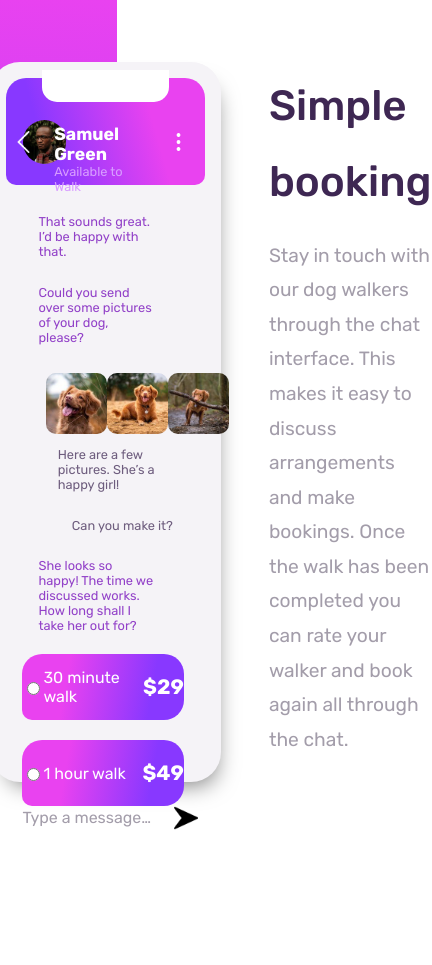
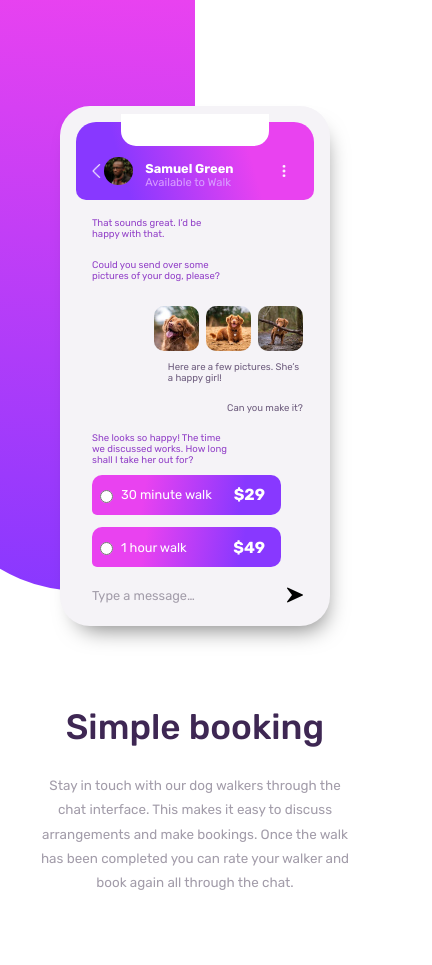
Before and after one commit to Cybronel/chat-app-site, a plain HTML site: page index.html in a window 390 px wide. Shown: the whole page, 432 px wide, since content can reach past the window. Before the commit the page ends 844 px from the top, so only its background shows below. Drawn offline with Linux system fonts and the light colour scheme.

Commit message:
made it responsive for 375px screens

```diff
--- a/index.html
+++ b/index.html
@@ -7,10 +7,12 @@
   <link rel="icon" type="image/png" sizes="32x32" href="./images/favicon-32x32.png">
   <link rel="stylesheet" href="styles.css">
   <link rel="stylesheet" href="attribution_styles.css">
+  <link rel="stylesheet" href="mediaq.css">
   <title>Frontend Mentor | Chat app site</title>
 </head>
 <body>
   <div class="bg-shape"></div>
+  <div class="bg-shape2"></div>
   <div class="phone">
     <div class="notch"></div>
     <div class="contact">
@@ -37,7 +39,7 @@
       <p class="option-desc">30 minute walk</p>
       <p class="price">$29</p>
     </div>
-    <div class="option">
+    <div class="option option2">
       <input type="radio" class="radio">
       <p class="option-desc">1 hour walk</p>
       <p class="price">$49</p>
--- /dev/null
+++ b/mediaq.css
@@ -0,0 +1,108 @@
+@media (max-width: 1030px) {
+    body {
+        flex-flow: column nowrap;
+        height: calc(100vh + 14rem);
+    }
+
+    .bg-shape {
+        width: 70%;
+        height: 70%;
+    }
+
+    .bg-shape2 {
+        display: none;
+    }
+
+    .phone {
+        margin: 0 auto;
+        width: 270px;
+        height: 520px;
+    }
+
+    .contact {
+        height: 11%;
+    }
+
+    section {
+        width: 20rem;
+        height: 30%;
+        margin-top: -2rem;
+        text-align: center;
+
+    }
+
+    .title {
+        font-size: 2.2rem;
+    }
+
+    .text {
+        font-size: 0.7em;
+    }
+
+    /* phone style */
+
+    .contact {
+        margin-bottom: 0.5rem;
+    }
+
+    .name {
+        font-size: 0.8rem;
+        width: 7rem;
+        margin-left: 0.7rem;
+    }
+
+    .status {
+        font-size: 0.7rem;
+        width: 7rem;
+        margin-left: 0.7rem;
+    }
+
+    .message {
+        font-size: 0.6rem;
+    }
+
+    .message1,
+    .message2,
+    .message5 {
+        margin-left: 2rem;
+    }
+
+    .images,
+    .message3,
+    .message4 {
+        margin-right: 1.7rem;
+    }
+
+    .dog {
+        width: 2.8rem;
+    }
+
+    .option {
+        height: 2.5rem;
+        margin-top: 0;
+        border-radius: 10px 10px 10px 5px;
+    }
+
+    .option-desc {
+        font-size: 0.8rem;
+    }
+
+    .price {
+        font-size: 1rem;
+        margin-right: 1rem;
+    }
+
+    .radio {
+        margin-left: 0.5rem;
+        margin-right: 0.5rem;
+    }
+
+    .empty {
+        font-size: 0.8rem;
+    }
+
+    .send {
+        height: 1rem;
+    }
+
+}
--- a/styles.css
+++ b/styles.css
@@ -39,6 +39,8 @@ body {
     margin: 0;
     border: 0;
     height: 100vh;
+    width: 100vw;
+    overflow-x: hidden;
 
     display: flex;
     flex-flow: row nowrap;
@@ -53,6 +55,16 @@ body {
     left: -20%;
     width: 50%;
     height: 90%;
+    z-index: -1;
+}
+
+.bg-shape2 {
+    position: absolute;
+    bottom: 0;
+    right: -20%;
+    width: 50%;
+    height: 90%;
+    z-index: -1;
 }
 
 .phone {
@@ -84,6 +96,12 @@ h1 {
 .bg-shape {
     background: linear-gradient(184deg, rgba(233,66,240,1) 0%, rgba(136,56,255,1) 100%);
     border-radius: 0 0 500px 700px;
+}
+
+.bg-shape2 {
+    background: var(--gray-blue);
+    border-radius: 700px 500px 0 0;
+    opacity: 0.8;
 }
 
 h1 {
```
